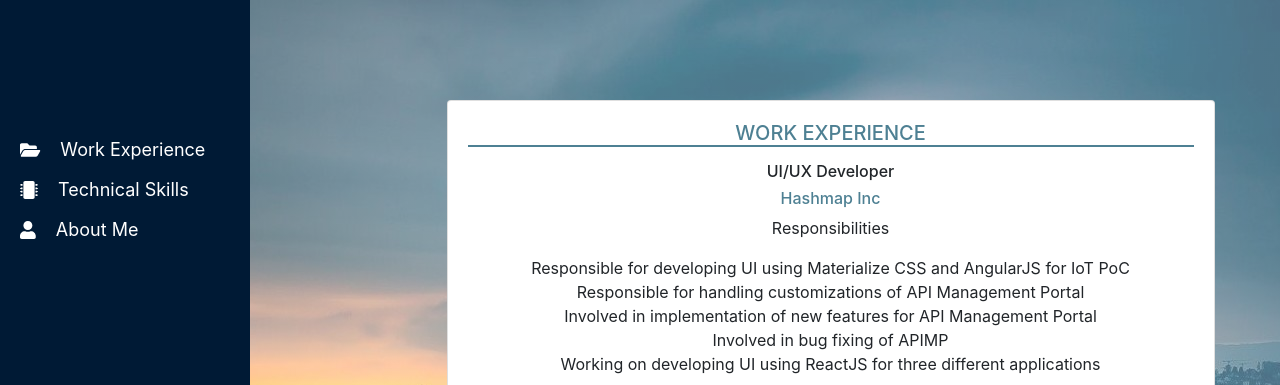
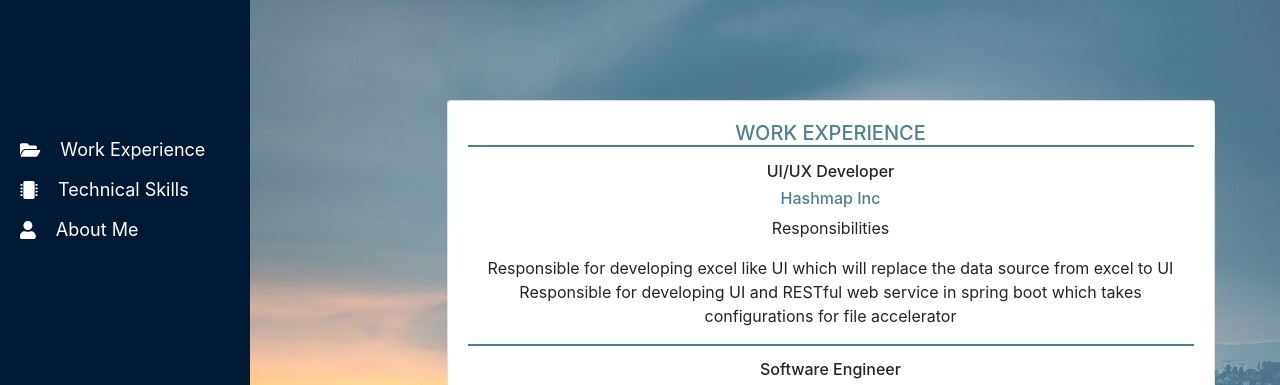
Before and after one commit to neha-saggam/neha-saggam.github.io, a plain HTML site: page index.html in a window 1280 px wide. Both pictures are taken after a click on the element "Work Experience". Shown: the top 385 px of the page. Drawn offline with nearby package versions, Linux system fonts and the light colour scheme.

Commit message:
Update work experience data

```diff
--- a/index.html
+++ b/index.html
@@ -57,7 +57,9 @@
                         <h6 style="color: #4e8093;">Hashmap Inc</h6>
                         <p>Responsibilities</p>
                         <p>
-                            Responsible for developing UI using Materialize CSS and AngularJS for IoT PoC<br /> Responsible for handling customizations of API Management Portal<br /> Involved in implementation of new features for API Management Portal<br /> Involved in bug fixing of APIMP<br /> Working on developing UI using ReactJS for three different applications<br />
+                            Responsible for developing excel like UI which will replace the data source from excel to UI
+                            <br />Responsible for developing UI and RESTful web service in spring boot
+which takes configurations for file accelerator
                         </p>
                     </div>
                     <div style="margin-top: 2%">
@@ -155,6 +157,7 @@
                     <img class="rounded-circle" src="images/profile.jpg" alt="Card image cap" width="150" height="150">
                     <div style="margin-top: 2%">
                         <h6>I am a front-end developer</h6>
+                        <span>Striving towards excellence and success</span>
                     </div>
                 </div>
             </div>
```
